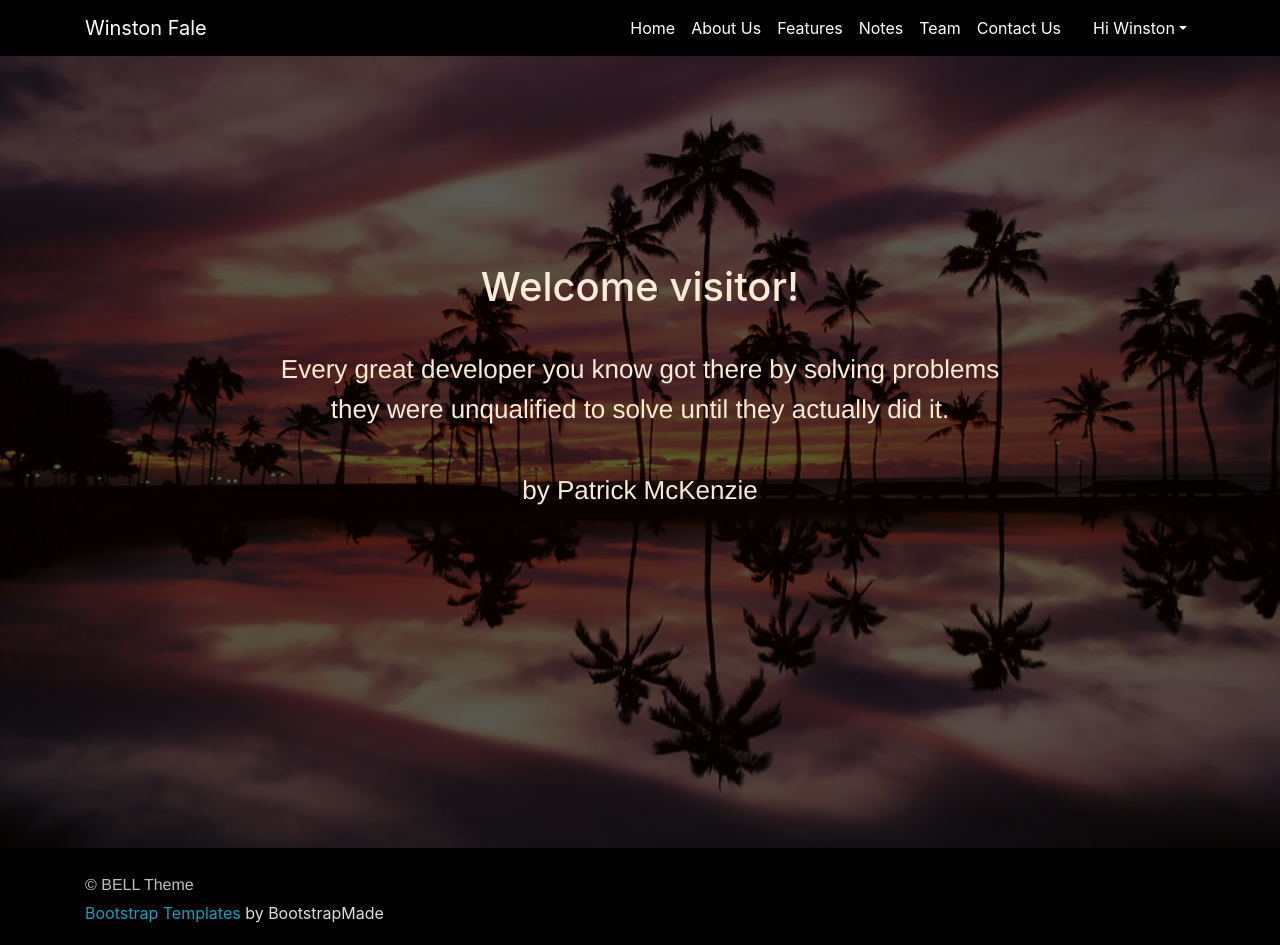
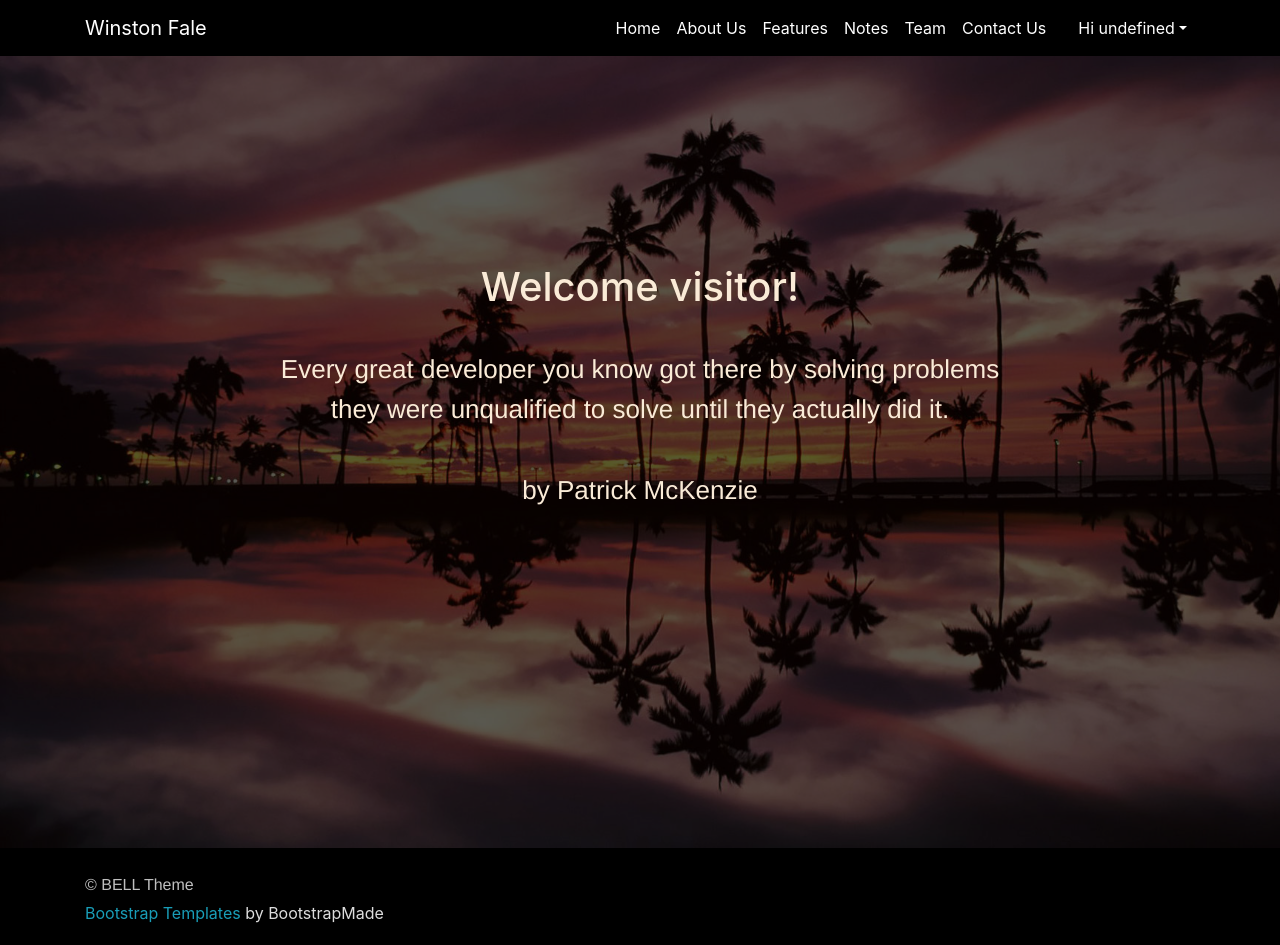
Before and after one commit to tonz341/vue-heroku, a Vue app: page / in a window 1280 px wide. Built offline with nearby package versions, Linux system fonts and the light colour scheme; no server answers; what vue-letter-avatar would draw is missing.

Commit message:
fix navar login logout

```diff
--- a/src/Header.vue
+++ b/src/Header.vue
@@ -48,14 +48,19 @@
                 </div>
               </li> -->
 
-              <li class="nav-item dropdown" v-if="!currentUser">
-                <a class="nav-link dropdown-toggle" href="http://example.com" id="dropdown01" data-toggle="dropdown" aria-haspopup="true" aria-expanded="false">Login</a>
+              <li class="nav-item dropdown" >
+                <a class="nav-link dropdown-toggle" href="/" id="dropdown01" data-toggle="dropdown" aria-haspopup="true" aria-expanded="false">{{ currentUser ? 'Hi ' + currentUser.firstname : 'Login' }}</a>
                 <div class="dropdown-menu" aria-labelledby="dropdown01" style="min-width: 17rem;">
-                  <form action="/admin/login" @submit.prevent="login">
-                    <a class="dropdown-item" href="#"><input type="text" name="email" placeholder="Email address" class="form-control"></a>
-                    <a class="dropdown-item" href="#"><input type="password" name="password" placeholder="password" class="form-control"></a>
-                    <a class="dropdown-item" href="#"><button type="submit" class="btn btn-success">Login</button></a>
-                  </form>
+                  <div v-if="!currentUser">
+                    <form action="/admin/login" @submit.prevent="login">
+                      <a class="dropdown-item" href="#"><input tabindex="1" type="text" name="email" placeholder="Email address" class="form-control"></a>
+                      <a class="dropdown-item" href="#"><input tabindex="2" type="password" name="password" placeholder="password" class="form-control"></a>
+                      <a class="dropdown-item" href="#"><button tabindex="3" type="submit" class="btn btn-success">Login</button></a>
+                    </form>
+                  </div>
+                  <div v-else>
+                    <a class="dropdown-item" href="/admin/logout">Logout</a>
+                  </div>
                 </div>
               </li>
 
@@ -76,17 +81,6 @@
                 </div>
               </li> -->
 
-              <li class="nav-item dropdown" v-if="currentUser">
-                <a class="nav-link dropdown-toggle" href="http://example.com" id="dropdown01" data-toggle="dropdown" aria-haspopup="true" aria-expanded="false">Hi Winston</a>
-                <div class="dropdown-menu" aria-labelledby="dropdown01" style="min-width: 17rem;">
-                  <a class="dropdown-item" href="/admin/logout">Logout</a>
-                  <!-- <form action="/admin/login" @submit.prevent="login">
-                    <a class="dropdown-item" href="#"><input type="text" name="email" placeholder="email" class="form-control"></a>
-                    <a class="dropdown-item" href="#"><input type="password" name="password" placeholder="password" class="form-control"></a>
-                    <a class="dropdown-item" href="#"><button type="submit" class="btn btn-success">Login</button></a>
-                  </form> -->
-                </div>
-              </li>
 
                <!-- <li class="nav-item dropdown" @mouseleave="showLogin=false" v-if="currentUser">
                 <a class="nav-link dropdown-toggle" @click="showLogin=!showLogin" >
@@ -108,7 +102,7 @@
   display: inline;
 }
 
-.dropdown-menu > a {
+.dropdown-item {
   color: black !important
 }
 
```
Also changed, not shown: 1 other file (tests, documents, lock files or other folders).
